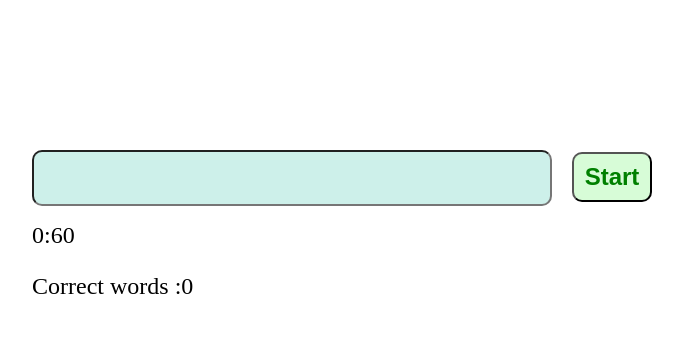
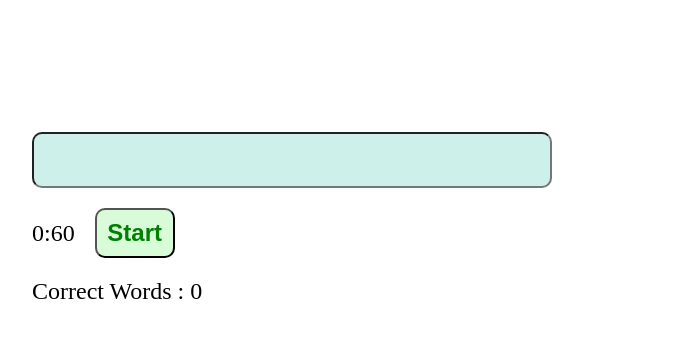
Before and after one commit to kavinkumar24071999/typebrighter, a React (Create React App) app: page / in a window 1280 px wide. Shown: the top 338 px of the page, without its empty margins (288-971 px from the left). Built offline with nearby package versions, Linux system fonts and the light colour scheme; the HTML template or start-up script is replaced by a standard one.

Commit message:
Added timer

```diff
--- /dev/null
+++ b/src/components/timer/Timer.js
@@ -0,0 +1,48 @@
+import {Component} from "react";
+import React from 'react';
+
+class Timer extends Component {
+  constructor(props) {
+    super(props);
+    this.state = {
+      time: this.props.seconds
+    }
+    this.changeTime = this.changeTime.bind(this)
+    this.startTimer = this.startTimer.bind(this)
+  }
+
+  render() {
+    return (<div className={'timer'}>
+      0:{this.state.time}
+      <button className={'start-button'} onClick={() => {
+        this.props.onClick()
+        this.startTimer()
+      }}>Start
+      </button>
+    </div>)
+  }
+
+  startTimer() {
+    this.interval = setInterval(this.changeTime, 1000)
+  }
+
+  changeTime() {
+    if (this.isTimerRunning())
+      this.setState({time: this.state.time - 1})
+    else {
+      this.endTimer()
+    }
+  }
+
+  isTimerRunning() {
+    return this.state.time > 0;
+  }
+
+  endTimer() {
+    clearInterval(this.interval)
+    this.props.onEnd()
+    this.setState({time: this.props.seconds})
+  }
+}
+
+export default Timer
--- a/src/pages/Home.js
+++ b/src/pages/Home.js
@@ -2,6 +2,7 @@ import {Component} from "react";
 import React from 'react';
 import {words} from '../models/words'
 import './Home.css'
+import Timer from "../components/timer/Timer";
 
 const MAX_WORD_COUNT = 19;
 
@@ -23,51 +24,43 @@ class Home extends Component {
       isTimerStarted: false,
       isWordVisible: false
     }
-    this.decrementSeconds = this.decrementSeconds.bind(this);
-    this.startTest = this.startTest.bind(this);
+    this.onTimerStart = this.onTimerStart.bind(this)
+    this.onTimerEnd = this.onTimerEnd.bind(this)
   }
 
   render() {
     return <div className={'home'}>
-      {this.getRandomWords()}
+      {this.getWordsBar()}
       {this.getInputTextBox()}
-      <button className={'start-button'} onClick={() => this.startTest()}>Start</button>
-      0:{this.state.timeInSeconds}
-      <p className={this.state.isWordVisible ? "hidden" : 'correct-words'}>Correct words
-        :{this.state.correctWordCount}</p>
+      <Timer seconds={this.state.timeInSeconds}
+             start={this.state.isTimerStarted}
+             onClick={this.onTimerStart}
+             onEnd={this.onTimerEnd}
+      />
+      {this.displayResult()}
     </div>;
   }
 
-  startTest() {
-    this.setState({isWordVisible: true})
-    this.interval = setInterval(this.decrementSeconds, 1000);
-    if (this.state.timeInSeconds === 0) {
-      this.initialiseTimer();
-      this.initialiseNextWordSet();
-      this.setState({correctWordCount: 0})
-      this.setState({currentWord: ""})
-    }
+  onTimerEnd() {
+    this.setState({isWordVisible: false})
+    this.setState({timeInSeconds: 60})
   }
 
-  initialiseTimer() {
-    //todo testing is pending
-    this.setState({timeInSeconds: 60})
-    clearInterval(this.interval)
-  }
-
-  decrementSeconds() {
-    // todo testing
-    if (this.state.timeInSeconds > 0) {
-      this.setState({timeInSeconds: this.state.timeInSeconds - 1})
-    }
+  onTimerStart() {
+    this.setState({words: this.shuffle(words)})
+    this.setState({wordCount: 0})
+    this.setState({correctWordCount: 0})
+    this.actualWordStyle = {};
+    this.setState({isWordVisible: true})
+    this.setState({currentWord: ""})
   }
 
   shuffle(words) {
     return words.sort(() => .5 - Math.random());
   }
 
-  getRandomWords() {
-    if (this.state.wordCount > MAX_WORD_COUNT) this.initialiseNextWordSet()
+  getWordsBar() {
+    if (this.state.wordCount > MAX_WORD_COUNT) this.getNextWordSet()
     return (
       <div
         className={this.state.isWordVisible ? 'words-bar' : "hidden"}>
@@ -83,7 +76,7 @@ class Home extends Component {
       : this.actualWordStyle[index] ? this.actualWordStyle[index] : "default";
   }
 
-  initialiseNextWordSet() {
+  getNextWordSet() {
     // todo testing is pending
     this.setState({wordCount: 0})
     this.setState({words: this.shuffle(this.state.words)})
@@ -148,6 +141,13 @@ class Home extends Component {
   completeCorrect(word) {
     return words[this.state.wordCount] === word;
   }
+
+  displayResult() {
+    if (!this.state.isWordVisible)
+      return (<div className={'result'}>
+        Correct Words : {this.state.correctWordCount}
+      </div>)
+  }
 }
 
 export default Home;
```
Also changed, not shown: 2 other files (tests, documents, lock files or other folders).
